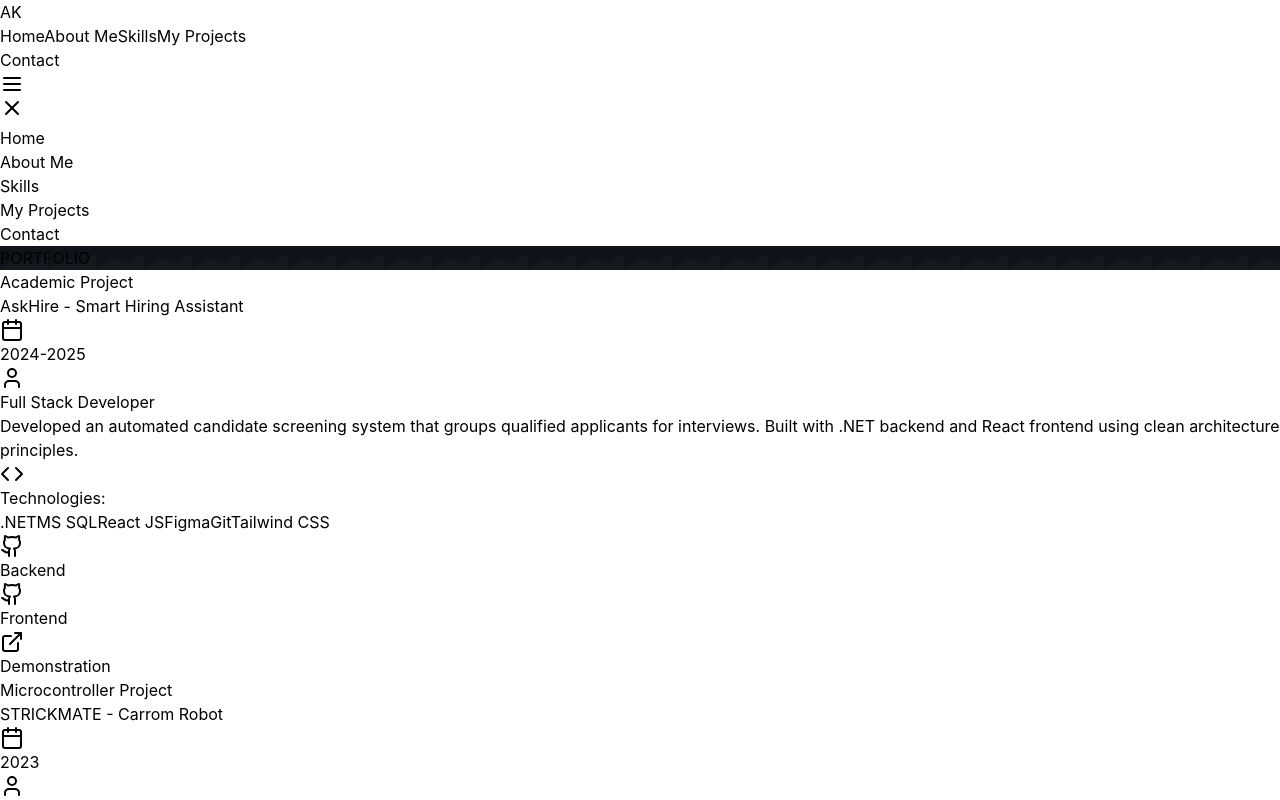
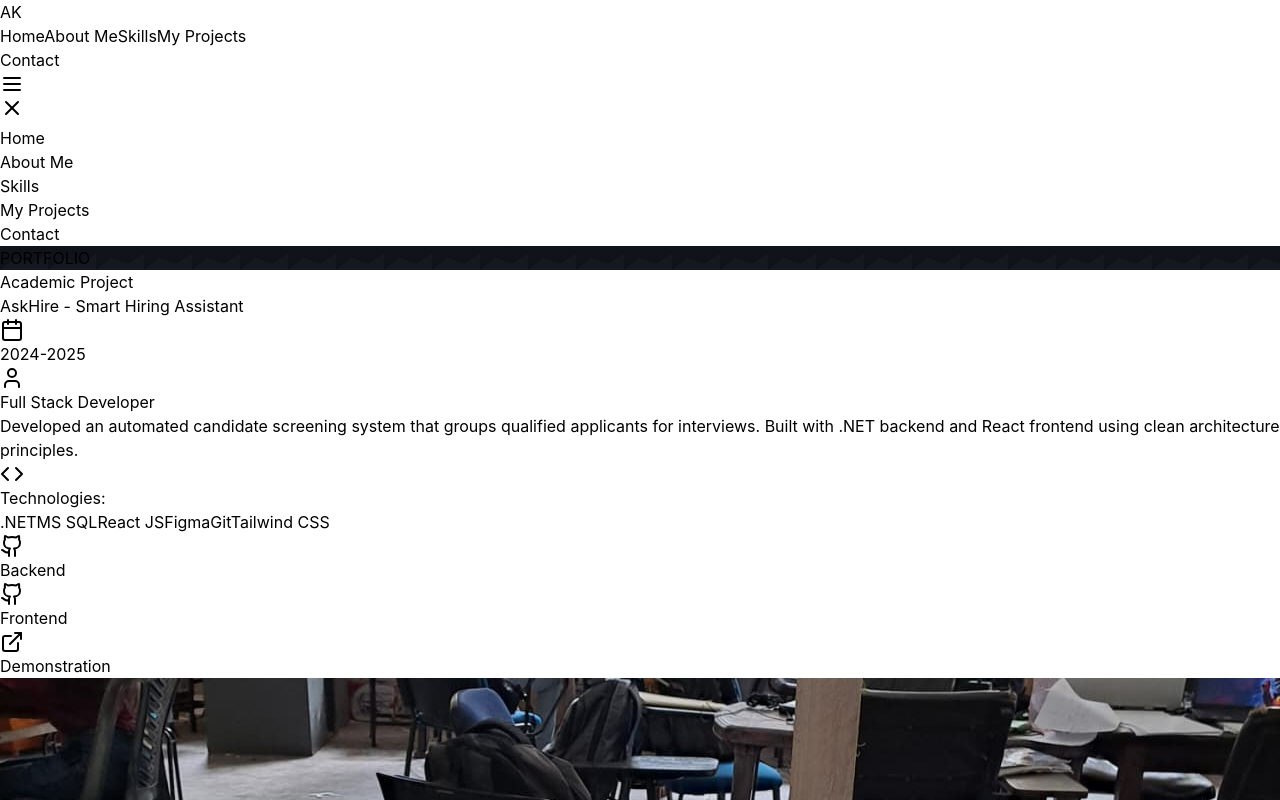
Before and after one commit to Kumanjanadga/My-portfolio, a React (Vite) app: page /projects in a window 1280 px wide. Shown: the top 800 px of the page. Built offline with nearby package versions, Linux system fonts and the light colour scheme.

Commit message:
Fix image path check in Projects component to correctly handle relative paths

```diff
--- a/src/pages/Projects.jsx
+++ b/src/pages/Projects.jsx
@@ -111,7 +111,7 @@ export default function Projects() {
           {projects.map((project) => (
             <div key={project.id} className="group bg-gray-800 rounded-lg overflow-hidden hover:shadow-2xl transition-all duration-300">
               {/* Project Image/Background */}
-              {project.image.startsWith("/") ? (
+              {project.image.startsWith("./") ? (
                 <div className="h-80 relative overflow-hidden">
                   <img
                     src={project.image}
```
